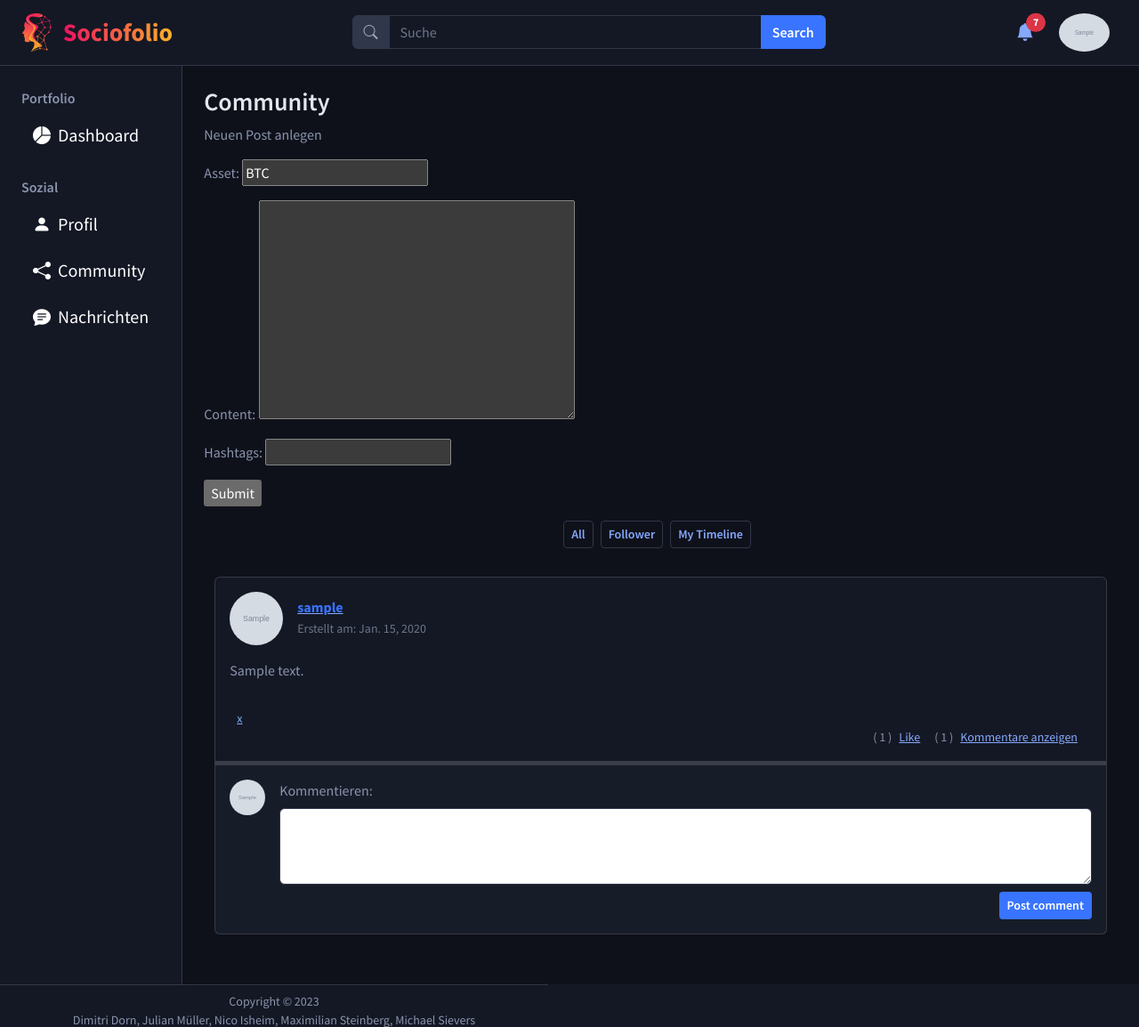
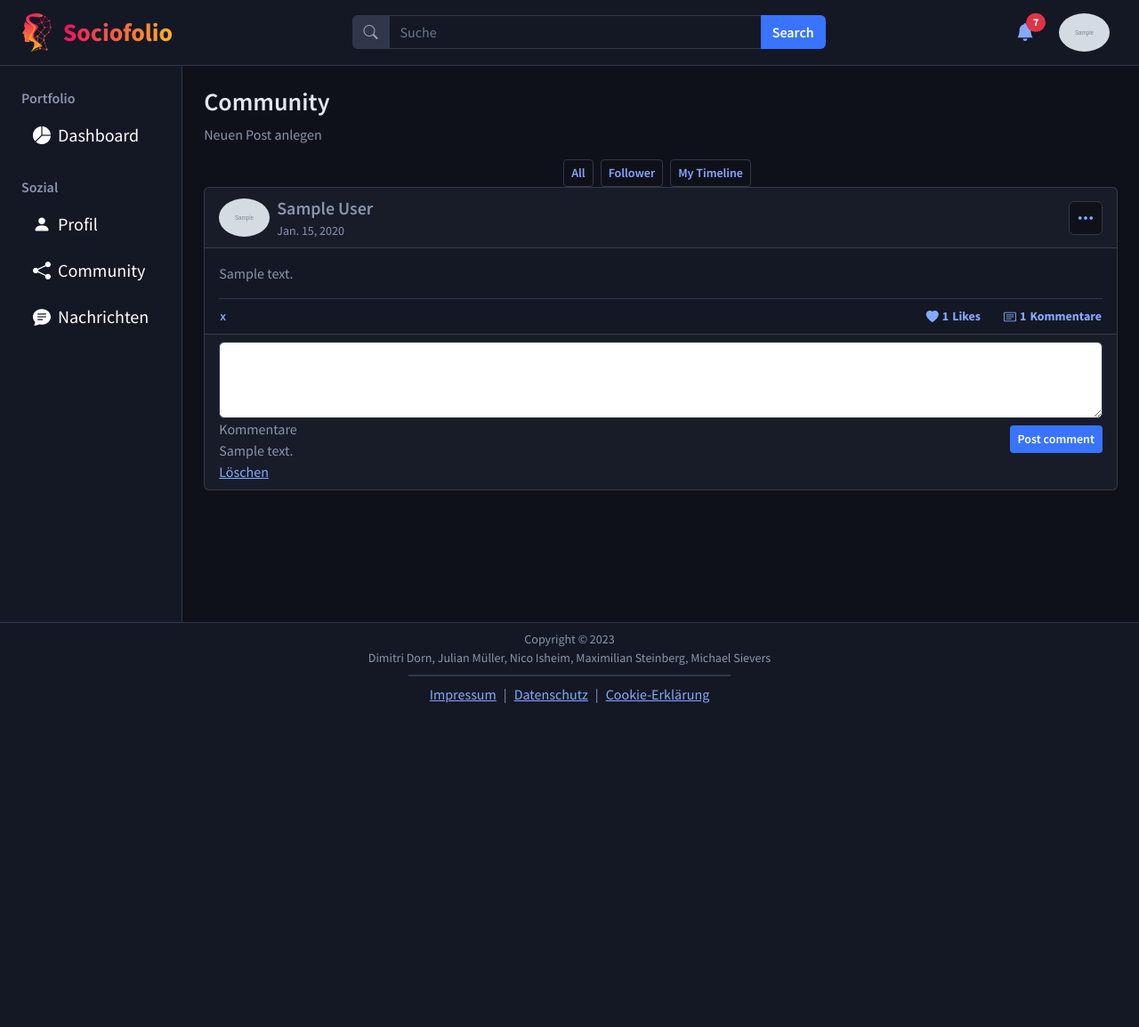
Before and after one commit to STPProjectOrg/software-project, a Django app: page /community_app/community/all/ in a window 1280 px wide. Shown: the top 1154 px of the page at 89% size. After the commit the page ends 790 px from the top, so only its background shows below. Run offline with Django 4.2, Linux system fonts and the light colour scheme; a user stored in the database is signed in; tables that the repository leaves empty hold one stand-in row (values such as "Sample post"); grey boxes marked "Sample" are stand-in pictures; some libraries are stand-ins or nearby versions.

Commit message:
Community refactor

```diff
--- a/app/community_app/templates/community_app/community.html
+++ b/app/community_app/templates/community_app/community.html
@@ -1,15 +1,16 @@
-{% extends 'core/base.html' %}
+{% extends "core/base.html" %}
+{% load community_tags %}
+{% block title %}
+    | Community
+{% endblock title %}
 {% block content %}
-
     <h3>Community</h3>
     <p>Neuen Post anlegen</p>
-<form method="POST">
-    {%  csrf_token %}
+    {% comment %} <form method="POST">
+    {% csrf_token %}
     {{ form.as_p }}
-    <input type="Submit" name="comment"/>
-</form>
-
-
+    <input type="Submit" name="comment" />
+    </form> {% endcomment %}
     <div class="d-flex justify-content-center">
         <a href="{% url 'community_app:community' all %}">
             <button class="btn btn-outline-primary btn-sm me-2" type="button">All</button>
@@ -21,12 +22,15 @@
             <button class="btn btn-outline-primary btn-sm me-2" type="button">My Timeline</button>
         </a>
     </div>
-
-<div>
+    <div class="row">
+        <div class="col d-flex flex-column gap-4">
+            {% for post in posts %}
+                {% entry request.user post %}
+            {% endfor %}
+        </div>
+    </div>
     <section>
-
         {% for post in posts %}
-
             <div class="container my-3 py-3">
                 <div class="row d-flex justify-content-center">
                     <div class="col-md-24 col-lg-20 col-xl-20">
@@ -34,22 +38,18 @@
                             <div class="card-body">
                                 <div class="d-flex flex-start align-items-center">
                                     <img class="rounded-circle shadow-1-strong me-3"
-                  src="{{ post.picture }}" alt="avatar" width="60"
+                                         src="{{ post.picture }}"
+                                         alt="avatar"
+                                         width="60"
                                          height="60" />
                                     <div>
-                    <a href="{% url 'user_app:profile' post.username %}">
+                                        {% comment %} <a href="{% url 'user_app:profile' post.username %}">
                       <h6 class="fw-bold text-primary mb-1">{{ post.username }}</h6>
-                    </a>
-                  <p class="text-muted small mb-0">
-                    Erstellt am: {{ post.created_at }}
-                  </p>
+                                        </a> {% endcomment %}
+                                        <p class="text-muted small mb-0">Erstellt am: {{ post.created_at }}</p>
                                     </div>
                                 </div>
-
-              <p class="mt-3 mb-4 pb-2">
-                {{ post.content }}
-              </p>
-
+                                <p class="mt-3 mb-4 pb-2">{{ post.content }}</p>
                                 <!--Hashtags-->
                                 <div class="small d-flex justify-content-start">
                                     <a href="#!" class="d-flex align-items-center me-3" onclick="">
@@ -57,40 +57,48 @@
                                         <p class="mb-0">{{ post.hashtags }}</p>
                                     </a>
                                 </div>
-
                                 <div class="small d-flex justify-content-end">
                                     <p class="mb-0">( {{ post.likes }} )</p>
-                <a href="" class="d-flex align-items-center me-3" onclick="likeComment('{{post.post_id}}')">
+                                    <a href=""
+                                       class="d-flex align-items-center me-3"
+                                       onclick="likeComment('{{ post.post_id }}')">
                                         <i class="far fa-thumbs-up me-2"></i>
                                         <p class="mb-0">Like</p>
                                     </a>
                                     <p class="mb-0">( {{ post.commentsLength }} )</p>
-                <a href="#!" class="d-flex align-items-center me-3" onclick="showComments('{{post.post_id}}')">
+                                    <a href="#!"
+                                       class="d-flex align-items-center me-3"
+                                       onclick="showComments('{{ post.post_id }}')">
                                         <i class="far fa-comment-dots me-2"></i>
-                  <p class="mb-0"  id="showComments{{post.post_id}}">Kommentare anzeigen</p>
+                                        <p class="mb-0"  id="showComments{{ post.post_id }}">Kommentare anzeigen</p>
                                     </a>
                                 </div>
                             </div>
-
                             <!--Kommentar verfassen-->
                             <div class="card-footer py-3 border-5">
                                 <div class="d-flex flex-start w-100">
                                     <img class="rounded-circle shadow-1-strong me-3"
-                        src="{{ user_picture }}" alt="avatar" width="40"
+                                         src="{{ user_picture }}"
+                                         alt="avatar"
+                                         width="40"
                                          height="40" />
                                     <div class="form-outline w-100">
                                         <label class="form-label" for="textAreaExample">Kommentieren:</label>
-                        <textarea class="form-control" id="post_comment{{post.post_id}}" name="post_comment" rows="3"
-                          style="background: #fff;"></textarea>
+                                        <textarea class="form-control"
+                                                  id="post_comment{{post.post_id}}"
+                                                  name="post_comment"
+                                                  rows="3"
+                                                  style="background: #fff"></textarea>
                                     </div>
                                 </div>
                                 <div class="float-end mt-2 pt-0">
-                      <button type="button" class="btn btn-primary btn-sm" onclick="postComment('{{post.post_id}}');">Post comment</button>
+                                    <button type="button"
+                                            class="btn btn-primary btn-sm"
+                                            onclick="postComment('{{ post.post_id }}');">Post comment</button>
                                 </div>
                             </div>
-
                             <!--Kommentare-->
-            <div id="comments{{post.post_id}}" hidden="true">
+                            <div id="comments{{ post.post_id }}" hidden="true">
                                 {% for comment in post.comments %}
                                     <div class="container my-1 py-1">
                                         <div class="row d-flex justify-content-center">
@@ -99,24 +107,21 @@
                                                     <div class="card-body">
                                                         <div class="d-flex flex-start align-items-center">
                                                             <img class="rounded-circle shadow-1-strong me-3"
-                                    src="{{ comment.user_picture }}" alt="avatar" width="60"
+                                                                 src="{{ comment.user_picture }}"
+                                                                 alt="avatar"
+                                                                 width="60"
                                                                  height="60" />
                                                             <div>
-                                    <a href="{% url 'user_app:profile' comment.user%}">
+                                                                <a href="{% url 'user_app:profile' comment.user %}">
                                                                     <h6 class="fw-bold text-primary mb-1">{{ comment.user.username }}</h6>
                                                                 </a>
-                                    <p class="text-muted small mb-0">
-                                    Erstellt am: {{ comment.created_at }}
-                                    </p>
-
-                                <p class="mt-3 mb-4 pb-2">
-                                {{ comment.content }}
-                                </p>
+                                                                <p class="text-muted small mb-0">Erstellt am: {{ comment.created_at }}</p>
+                                                                <p class="mt-3 mb-4 pb-2">{{ comment.content }}</p>
                                                                 <div class="d-flex flex-end fw-bold text-primary mb-1">
                                                                     {% if comment.user == user %}
-                                            <a href="" onclick="deleteComment('{{comment.id}}')">
+                                                                        <a href="" onclick="deleteComment('{{ comment.id }}')">
                                                                             <i class="far fa-comment-dots me-2"></i>
-                                                <p class="mb-0"  id="showComments{{post.post_id}}">Löschen</p>
+                                                                            <p class="mb-0"  id="showComments{{ post.post_id }}">Löschen</p>
                                                                         </a>
                                                                     {% endif %}
                                                                 </div>
@@ -127,16 +132,13 @@
                                             </div>
                                         {% endfor %}
                                     </div>
-
                                 </div>
                             </div>
                         </div>
                     </div>
-
                 {% endfor %}
             </section>
         </div>
-
         <script>
         function postComment(post_id) {
             let comment = document.getElementById("post_comment"+post_id).value
--- /dev/null
+++ b/app/community_app/templates/community_app/inclusion/post.html
@@ -0,0 +1,100 @@
+<div class="card">
+    <div class="card-header d-flex">
+        <div id="user_information" class="text-start p-0 d-flex gap-2 ">
+            <div class="my-auto">
+                {% if post.user_id.userprofileinfo.profile_pic %}
+                    <img class="logo-fs-3"
+                         src="{{ post.user_id.userprofileinfo.profile_pic.url }}">
+                {% else %}
+                    <img class="logo-fs-3"
+                         src="http://ssl.gstatic.com/accounts/ui/avatar_2x.png">
+                {% endif %}
+            </div>
+            <div>
+                <div class="fs-5 fw-semibold">{{ post.user_id.first_name }} {{ post.user_id.last_name }}</div>
+                <div>
+                    <small>{{ post.created_at }}</small>
+                </div>
+            </div>
+        </div>
+        {% if user.id == post.user_id.id %}
+            <div class="dropdown ms-auto my-auto">
+                <button class=" btn btn-outline-primary p-2 fs-5"
+                        data-bs-toggle="dropdown"
+                        aria-expanded="false">
+                    <i class="bi bi-three-dots"></i>
+                </button>
+                <ul class="dropdown-menu">
+                    <li>
+                        <a class="dropdown-item" href="#"><i class="bi bi-gear-fill pe-2"></i>Bearbeiten</a>
+                    </li>
+                    <li>
+                        <a class="dropdown-item text-danger-emphasis" href="#"><i class="bi bi-trash-fill pe-2"></i>Löschen</a>
+                    </li>
+                </ul>
+            </div>
+        {% endif %}
+    </div>
+    <div class="card-body pb-2">
+        <div id="content">{{ post.content }}</div>
+        <div class="border-top mt-3 mb-2"></div>
+        <div id="post_information" class="d-flex">
+            <div>
+                <a href="#!" class="btn btn-link p-0 " onclick="">
+                    <small>{{ post.hashtags }}</small>
+                </a>
+            </div>
+            <div class="d-flex ms-auto gap-4">
+                <a href=""
+                   class="btn btn-link p-0 fw-bold"
+                   onclick="likeComment('{{ post.id }}')">
+                    <small class="d-flex gap-1">
+                        <div class="my-auto">
+                            <i class="bi bi-heart-fill"></i>
+                        </div>
+                        <div class="my-auto">{{ post.postlikes_set.count }}</div>
+                        <div class="my-auto">Likes</div>
+                    </small>
+                </a>
+                <a href="#!"
+                   class="btn btn-link p-0 fw-bold"
+                   onclick="showComments('{{ post.id }}')">
+                    <small class="d-flex gap-1">
+                        <div class="my-auto">
+                            <i class="bi bi-card-text"></i>
+                        </div>
+                        <div class="my-auto">{{ post.postcomments_set.count }}</div>
+                        <div class="my-auto">Kommentare</div>
+                    </small>
+                </a>
+            </div>
+        </div>
+    </div>
+    <div class="card-footer">
+        {# TODO #}
+        <div class="d-flex flex-start w-100">
+            <div class="form-outline w-100">
+                <textarea class="form-control"
+                          id="post_comment{{ post.id }}"
+                          name="post_comment"
+                          rows="3"
+                          style="background: #fff"></textarea>
+            </div>
+        </div>
+        <div class="float-end mt-2 pt-0">
+            <button type="button"
+                    class="btn btn-primary btn-sm"
+                    onclick="postComment('{{ post.id }}')">Post comment</button>
+        </div>
+        <div>Kommentare</div>
+        {% for comment in post.postcomments_set.all %}
+            <div>{{ comment.content }}</div>
+            {% if comment.user_id.id == user.id %}
+                <a href="{% url 'community_app:delete_comment' comment.id %}">
+                    <i class="far fa-comment-dots me-2"></i>
+                    <p class="mb-0"  id="showComments{{ post.post_id }}">Löschen</p>
+                </a>
+            {% endif %}
+        {% endfor %}
+    </div>
+</div>
--- /dev/null
+++ b/app/community_app/templatetags/community_tags.py
@@ -0,0 +1,13 @@
+""" Custom Tags for the core_app """
+
+from django import template
+from django.urls import reverse
+
+register = template.Library()
+
+
+@register.inclusion_tag("community_app/inclusion/post.html")
+def entry(user, post):
+    """ Include a post element. """
+
+    return {"user": user, "post": post}
--- a/app/community_app/urls.py
+++ b/app/community_app/urls.py
@@ -5,4 +5,6 @@ app_name = 'community_app'
 urlpatterns = [
     path('community/<str:feed>/', views.community, name="community"),
     path('community/<str:feed>/', views.toggle_feed, name='feed'),
+    path('comment/delete/<int:comment_id>/',
+         views.delete_comment, name="delete_comment")
 ]
--- a/app/community_app/views.py
+++ b/app/community_app/views.py
@@ -1,12 +1,48 @@
+""" Views for the community_app """
+
+from datetime import datetime
+from django.http import HttpResponseRedirect
 from django.shortcuts import render, redirect
 from django.urls import reverse
 from community_app.forms import PostForm
 from community_app.models import Posts, PostLikes, PostComments
 from user_app.models import CustomUser, UserFollowing
 from api_app.models import Asset
-from datetime import datetime
+
 
 # Create your views here.
+
+
+def get_posts(*args, **kwargs):
+    """
+    Get a filtered set of 'Posts'.
+
+    Keyword arguments:
+        feed: The feed to be filtered by.
+        *args: The filter to be aplied.
+        ** kwargs: The filter value.
+    """
+
+    # TODO: Über args und kwargs lassen sich die Filter für den Feed einbinden
+
+    posts = Posts.objects.select_related(
+        "user_id", "user_id__userprofileinfo")
+
+    # TODO: reversed() in query einbauen
+
+    return reversed(posts)
+
+
+def delete_comment(request, comment_id):
+    """
+    Delete a 'Comment' by its id.
+
+    Keyword arguments:
+        id: The id of the 'Comment' to be deleted.
+    """
+
+    PostComments.objects.filter(id=comment_id).delete()
+    return HttpResponseRedirect(request.META.get('HTTP_REFERER'))
 
 
 def community(request, feed):
@@ -26,8 +62,8 @@ def community(request, feed):
                     created_at=datetime.now(),
                     hashtags=d.get("hashtags")
                 )
-    if request.GET.get("comment_id") is not None:
-        PostComments.objects.filter(id=request.GET.get("comment_id")).delete()
+    # if request.GET.get("comment_id") is not None:
+    #     PostComments.objects.filter(id=request.GET.get("comment_id")).delete()
     if request.GET.get('post_id') is not None:
         if request.GET.get('post_comment') is not None and request.GET.get("post_comment") != "":
             PostComments.objects.create(
@@ -48,8 +84,7 @@ def community(request, feed):
                 )
 
     if feed == "all":
-        posts = Posts.objects.all()
-        posts = reversed(convertPosts(posts))
+        posts = get_posts()
     elif feed == "follower":
         posts = []
         f = UserFollowing.objects.all().filter(follower_user_id=request.user.id)
```
Also changed, not shown: app/community_app/models.py (+6 -2 lines), app/community_app/migrations/0003_alter_postlikes_post_id.py (added), app/community_app/migrations/0004_alter_postlikes_post_id.py (added), app/community_app/templatetags/__init__.py (added), app/messaging_app/migrations/0006_alter_message_message.py (added). Lines whose indentation alone changed are shown as unchanged.
